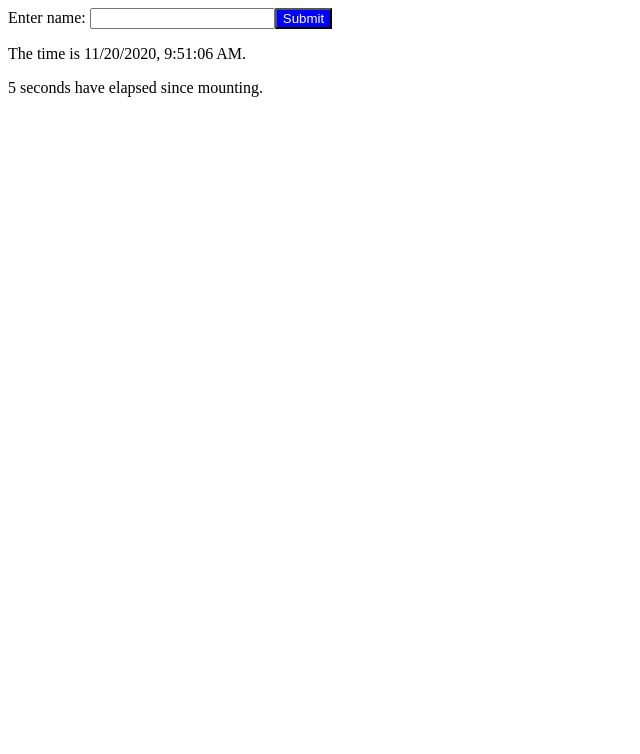
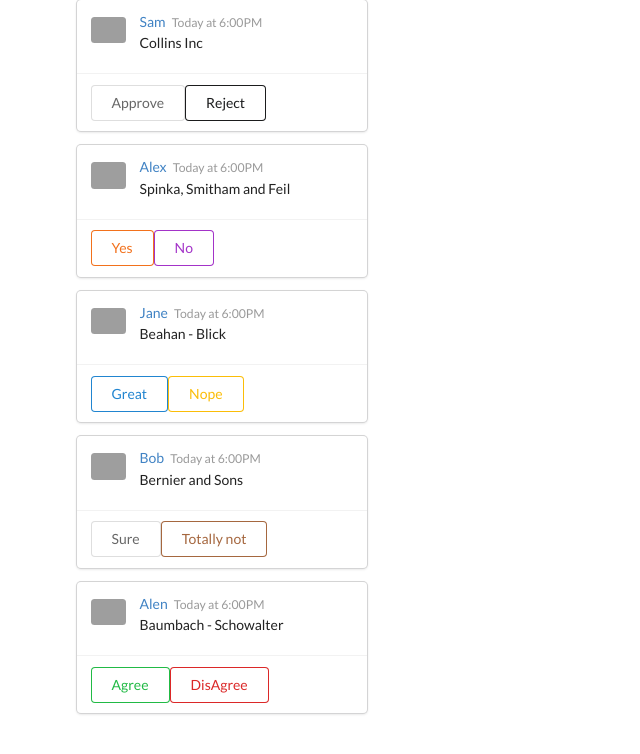
Before and after one commit to RusiIvelinovShapkadzhiev/rwr, a React app: page / in a window 1280 px wide. Shown: the whole page, without its empty margins (0-640 px from the left). Built offline with nearby package versions, Linux system fonts and the light colour scheme; grey boxes are pictures that could not be loaded.

Commit message:
Some new components exercises

```diff
--- a/package.json
+++ b/package.json
@@ -6,6 +6,7 @@
     "@testing-library/jest-dom": "^5.11.6",
     "@testing-library/react": "^11.1.2",
     "@testing-library/user-event": "^12.2.2",
+    "faker": "^4.1.0",
     "react": "^17.0.1",
     "react-dom": "^17.0.1",
     "react-scripts": "4.0.0",
--- a/public/index.html
+++ b/public/index.html
@@ -5,6 +5,8 @@
     <link rel="icon" href="%PUBLIC_URL%/favicon.ico" />
     <meta name="viewport" content="width=device-width, initial-scale=1" />
     <meta name="theme-color" content="#000000" />
+    <link rel="stylesheet" href="https://cdnjs.cloudflare.com/ajax/libs/semantic-ui/2.4.1/semantic.min.css" />
+    <!-- <script src = "faker.js" type = "text/javascript"></script> -->
     <meta
       name="description"
       content="Web site created using create-react-app"
--- /dev/null
+++ b/src/CustomComponents/Button.js
@@ -0,0 +1,15 @@
+import React from 'react';
+
+const Button = (props) => {
+    const classNeime = "ui basic " + props.color + " button"
+    console.log(classNeime)
+    return (
+        <div>
+            <button className={classNeime}>
+                {props.buttonText}
+            </button>
+        </div>
+    );
+}
+
+export default Button;
--- /dev/null
+++ b/src/CustomComponents/CommentApproveCard.js
@@ -0,0 +1,22 @@
+import React from 'react';
+import CommentDetail from './CommentDetail';
+import Button from './Button';
+
+const CommentApproveCard = (props) => {
+    console.log(props)
+    return (
+        <div className="ui card">
+            <div className="content">{<CommentDetail props={props}/>}</div>
+            <div className="extra content">
+                <div className="ui two buttons">
+                    <Button buttonText={props.greenButtonText} color={props.yesColor} />
+                    <Button buttonText={props.redButtonText} color={props.noColor} />
+                </div>
+
+            </div>
+
+        </div>
+    );
+}
+
+export default CommentApproveCard;
--- /dev/null
+++ b/src/CustomComponents/CommentDetail.js
@@ -0,0 +1,23 @@
+import React from 'react';
+import faker from 'faker';
+
+const CommentDetail = (props) => {
+    return (
+        <div className="comment">
+            <a href="/" className="avatar">
+                <img alt="avatar" src={props.props.sourcee}/>
+            </a>
+            <div className="content">
+                <a href="/" className="autor">
+                    {props.props.author}
+                </a>
+                <div className="metadata">
+                    <span className="date">Today at 6:00PM</span>
+                </div>
+                <div className="text">{faker.company.companyName()}</div>
+            </div>
+        </div>
+    );
+}
+
+export default CommentDetail;
--- a/src/index.js
+++ b/src/index.js
@@ -2,15 +2,37 @@ import React from 'react';
 import ReactDom from 'react-dom';
 import Clock from './Clocks/clock';
 import IntervalExample from './Clocks/clock2';
+import CommentApproveCard from './CustomComponents/CommentApproveCard';
+import faker from 'faker';
 
 const App = function(){
     return (
-        <div>
-            <label>Enter name: </label>
-            <input />
-            <button style={{backgroundColor: 'blue', color: 'white'}}>Submit</button>
-            <Clock/>
-            <IntervalExample/>
+        //#region Clocks
+        // <div>
+        //     <label>Enter name: </label>
+        //     <input />
+        //     <button style={{backgroundColor: 'blue', color: 'white'}}>Submit</button>
+        //     <Clock/>
+        //     <IntervalExample/>
+        // </div>
+        //#endregion
+        <div className="ui container comments">
+            <CommentApproveCard
+                author="Sam"
+                sourcee={faker.image.business()}
+                greenButtonText="Approve"
+                redButtonText="Reject"
+                yesColor="white"
+                noColor="black"
+            />
+            <CommentApproveCard author="Alex" sourcee={faker.image.city()} greenButtonText="Yes"
+                redButtonText="No" yesColor="orange" noColor="purple"/>
+            <CommentApproveCard author="Jane" sourcee={faker.image.sports()} greenButtonText="Great"
+                redButtonText="Nope"  yesColor="blue" noColor="yellow"/>
+            <CommentApproveCard author="Bob" sourcee={faker.image.nature()} greenButtonText="Sure"
+                redButtonText="Totally not"  yesColor="gray" noColor="brown" />
+            <CommentApproveCard author="Alen" sourcee={faker.image.nightlife()} greenButtonText="Agree"
+                redButtonText="DisAgree"  yesColor="green" noColor="red" />
         </div>
     );
 }
```
Also changed, not shown: 1 other file.
